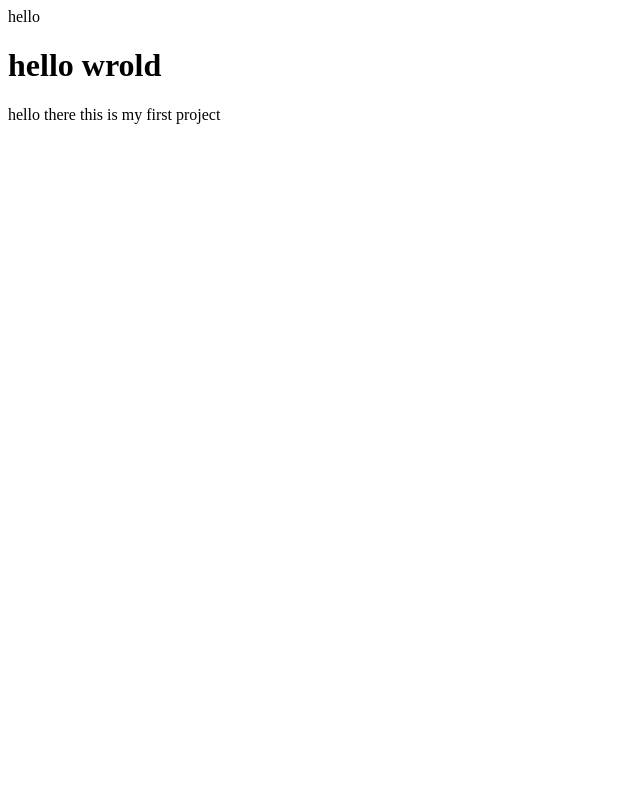
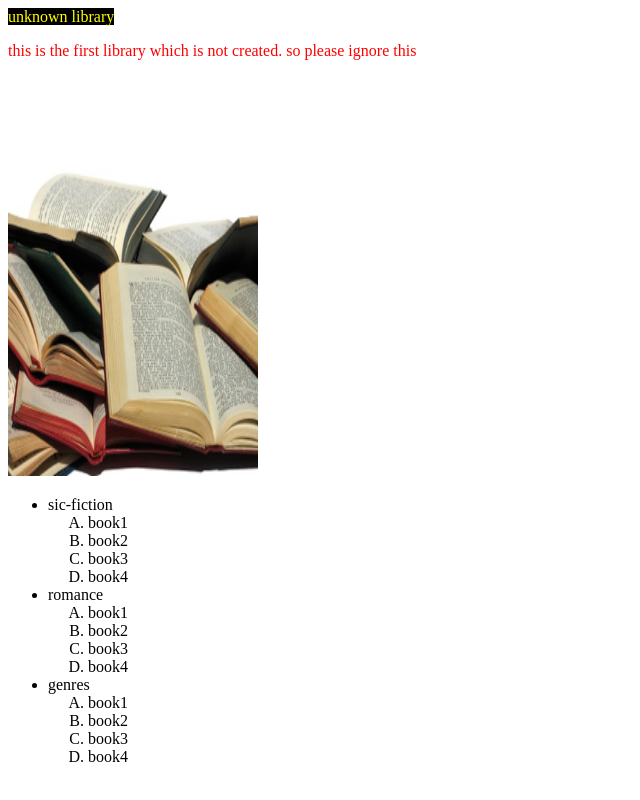
Before and after one commit to ab-alok/ab-alok.github.io, a plain HTML site: page index.html in a window 1280 px wide. Shown: the whole page, without its empty margins (0-640 px from the left). Drawn offline with Linux system fonts and the light colour scheme.

Commit message:
index created

```diff
--- a/index.html
+++ b/index.html
@@ -1,15 +1,41 @@
 <!DOCTYPE html>
 <html lang="en">
-	<head>
-		<mata charset ="UTF=8">
-		<tital>hello</tital>
-	</head>
+<head>
+    <meta charset="UTF-8">
+    <meta name="viewport" content="width=device-width, initial-scale=1.0">
+    <title>library</title>
+    <link rel="stylesheet" href="librarycss.css">
+</head>
 <body>
-	<h1>
-		hello wrold
-	</h1>
-	<p1>
-		hello there this is my first project
-	</p1>
+    <h>unknown library</h>
+    <p>
+        this is the first library which  is not created.
+        so please ignore this
+    </p>
+    <img src="images/ook.jpg">
+    <ul>
+        <li>sic-fiction</li>
+        <ol type="A">
+            <li>book1</li>
+            <li>book2</li>
+            <li>book3</li>
+            <li>book4</li>
+        </ol>
+        <li>romance</li>
+        <ol type="A">
+            <li>book1</li>
+            <li>book2</li>
+            <li>book3</li>
+            <li>book4</li>
+        </ol>
+        <li>genres</li>
+    <ol type="A">
+        <li>book1</li>
+        <li>book2</li>
+        <li>book3</li>
+        <li>book4</li>
+    </ol>
+</ul>
+
 </body>
 </html>
--- /dev/null
+++ b/librarycss.css
@@ -0,0 +1,15 @@
+h{
+    text-align: center;
+    color: yellow;
+    background-color: black;
+
+}
+p{
+    text-align: justify;
+    font-size: 16px;
+    color: red;
+}
+img{
+    height: 400px;
+    width: 250px;
+}
```
Also changed, not shown: alok.txt (deleted), file.txt (deleted), images/ook.jpg (added).
